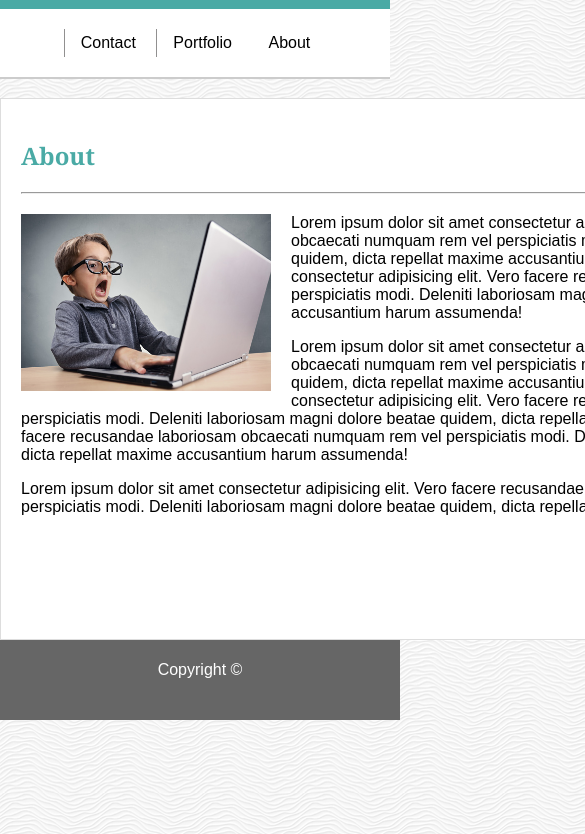
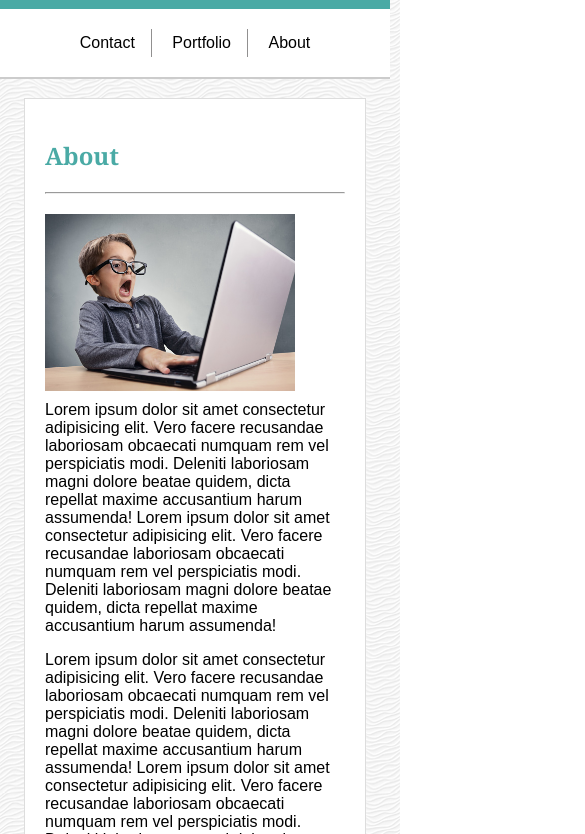
Before and after one commit to RyanHarrisFL/Responsive-Portfolio, a plain HTML site: page index.html in a window 390 px wide. Shown: the part 74-908 px from the top of the page, 585 px wide, since content can reach past the window. Drawn offline with Linux system fonts and the light colour scheme.

Commit message:
set up nav for 768px

```diff
--- a/assets/css/style.css
+++ b/assets/css/style.css
@@ -203,6 +203,14 @@ img {
 
 /* Media query for 640px */
 
+
+@media screen and (max-width: 768px) {
+    .nav-container {
+        width: auto;
+    }
+}
+
+
 @media screen and (max-width: 640px) {
     .portfolio-container {
         margin-right: auto;
@@ -231,14 +239,17 @@ img {
 
     li {
         float: none;
+        border-right: 1px solid rgb(145, 144, 144);
+        border-left: none;
+    }
+
+    li:last-child {
+        border-right: none;
+
     }
 
     li a {
         text-align: center;
-    }
-
-    li:last-child {
-        border-left: none;
     }
 
     ul {
@@ -256,11 +267,10 @@ img {
 
     .container {
         margin-top: 170px;
+        margin-right: 10;
+        margin-left: 10;
+        margin-bottom: 250px;
+        height: auto;
+        width: 300px;
     }
 }
-
-@media screen and (min-width: 768px) {
-    header {
-
-    }
-}
--- a/index.html
+++ b/index.html
@@ -15,11 +15,12 @@
 
 <nav>
     <ul>
-        <li><a href="../basic-portfolio/contact.html">Contact</a></li>
-        <li><a href="../basic-portfolio/portfolio.html">Portfolio</a></li>
-        <li><a href="../basic-portfolio/index.html">About</a></li>
+        <li><a href="../Responsive-Portfolio/contact.html">Contact</a></li>
+        <li><a href="../Responsive-Portfolio/portfolio.html">Portfolio</a></li>
+        <li><a href="../Responsive-Portfolio/index.html">About</a></li>
     </ul>
 </nav>
+
 
 </div>
 </section>
@@ -27,17 +28,15 @@
 <div class="container">
 <h2>About</h2>
 <hr>
-<!-- THIS IS WHERE THE FORM BEGINS-->
 <p><img src="assets/images/Image-1-Alternatives-to-stock-photography-Thinkstock.jpg">Lorem ipsum dolor sit amet consectetur adipisicing elit. Vero facere recusandae laboriosam obcaecati numquam rem vel perspiciatis modi. Deleniti laboriosam magni dolore beatae quidem, dicta repellat maxime accusantium harum assumenda! Lorem ipsum dolor sit amet consectetur adipisicing elit. Vero facere recusandae laboriosam obcaecati numquam rem vel perspiciatis modi. Deleniti laboriosam magni dolore beatae quidem, dicta repellat maxime accusantium harum assumenda!</p>
 
 <p>Lorem ipsum dolor sit amet consectetur adipisicing elit. Vero facere recusandae laboriosam obcaecati numquam rem vel perspiciatis modi. Deleniti laboriosam magni dolore beatae quidem, dicta repellat maxime accusantium harum assumenda! Lorem ipsum dolor sit amet consectetur adipisicing elit. Vero facere recusandae laboriosam obcaecati numquam rem vel perspiciatis modi. Deleniti laboriosam magni dolore beatae quidem, dicta repellat maxime accusantium harum assumenda! Vero facere recusandae laboriosam obcaecati numquam rem vel perspiciatis modi. Deleniti laboriosam magni dolore beatae quidem, dicta repellat maxime accusantium harum assumenda!</p>
 
 <p>Lorem ipsum dolor sit amet consectetur adipisicing elit. Vero facere recusandae laboriosam obcaecati numquam rem vel perspiciatis modi. Deleniti laboriosam magni dolore beatae quidem, dicta repellat maxime accusantium harum assumenda!</p>
 
-<! -- This is where the form ends. -->
 </div>
 
-<footer class="footer">
-    <p>Copyright &copy;</p>
+<footer>
+    <p>&copy;Copyright 2019 Ryan Harris</p>
 </footer>
 </body>
```
Also changed, not shown: contact.html (+5 -4 lines), portfolio.html (+1 -1 lines).
